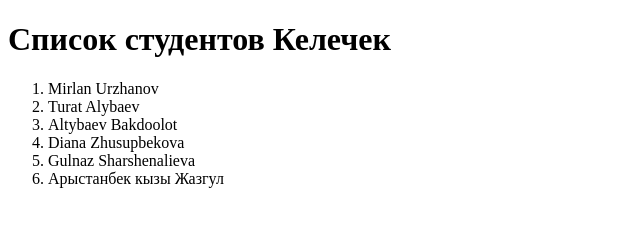
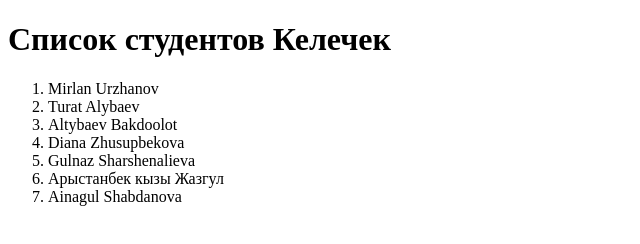
Before and after one commit to zhanybekovich/students-list-kelechek, a plain HTML site: page index.html in a window 1280 px wide. Shown: the whole page, without its empty margins (0-640 px from the left). Drawn offline with Linux system fonts and the light colour scheme.

Commit message:
add my name

```diff
--- a/index.html
+++ b/index.html
@@ -18,6 +18,7 @@
     <li>Diana Zhusupbekova</li>
     <li>Gulnaz Sharshenalieva</li>
     <li>Арыстанбек кызы Жазгул</li>
+    <li>Ainagul Shabdanova</li>
   </ol>
 
 </body>
```
